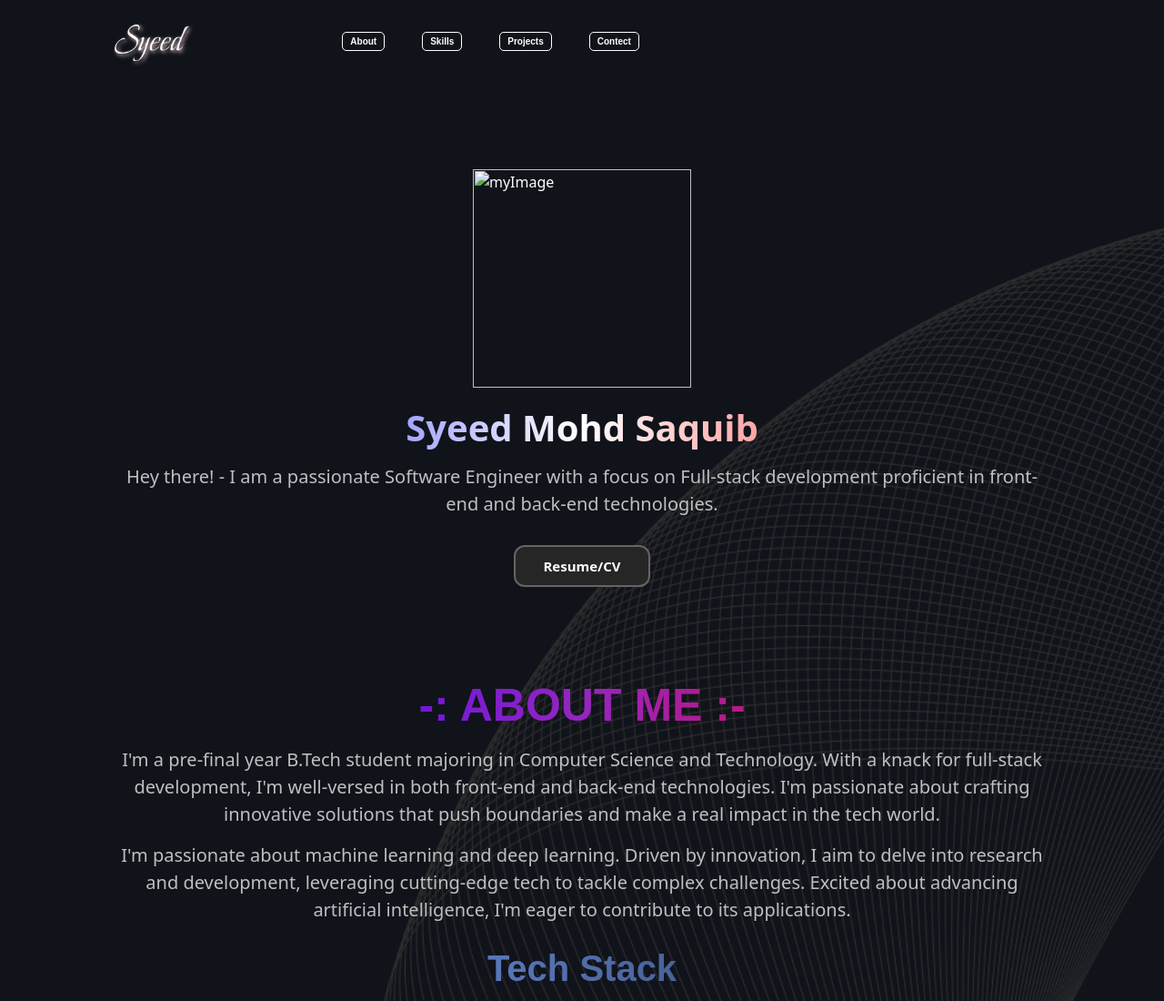
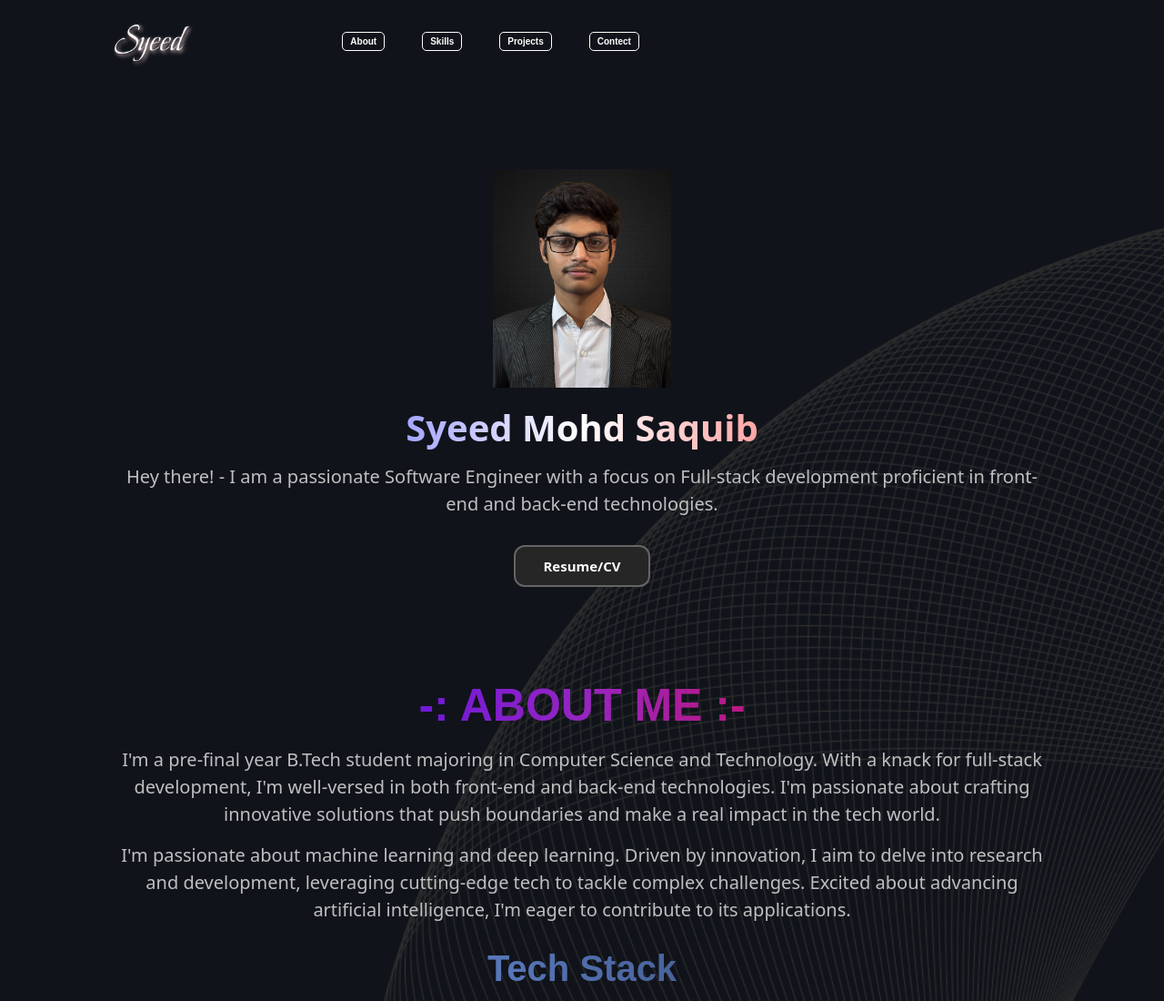
Before and after one commit to syeedsaquib/syeedsaquib.github.io, a plain HTML site: page index.html in a window 1280 px wide. Shown: the top 1100 px of the page at 91% size. Drawn offline with nearby package versions, Linux system fonts and the light colour scheme.

Commit message:
Update index.html

```diff
--- a/index.html
+++ b/index.html
@@ -24,7 +24,7 @@
 
     <main class="container">
         <div id="intro" >
-            <img src="/Logo/Me.svg" alt="myImage">
+            <img src="/Logo/Me.jpg" alt="myImage">
             <h3>Syeed Mohd Saquib</h3>
             <div id="tex"><span>Hey there! - I am a passionate Software Engineer with a focus on Full-stack development proficient in front-end and back-end technologies.</span></div>
             <a href="/image & Resume/Resume.pdf"><button>Resume/CV</button></a>
```
